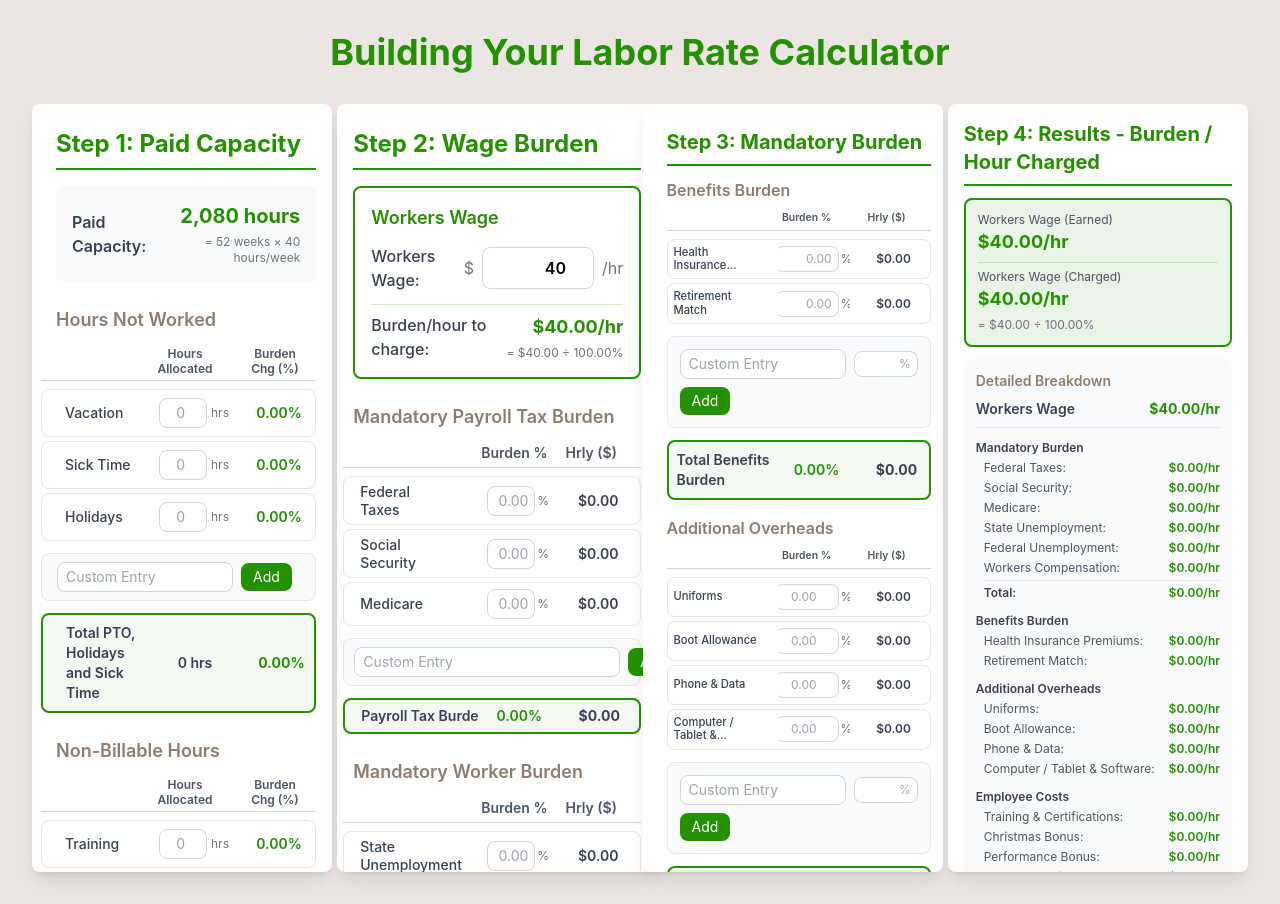
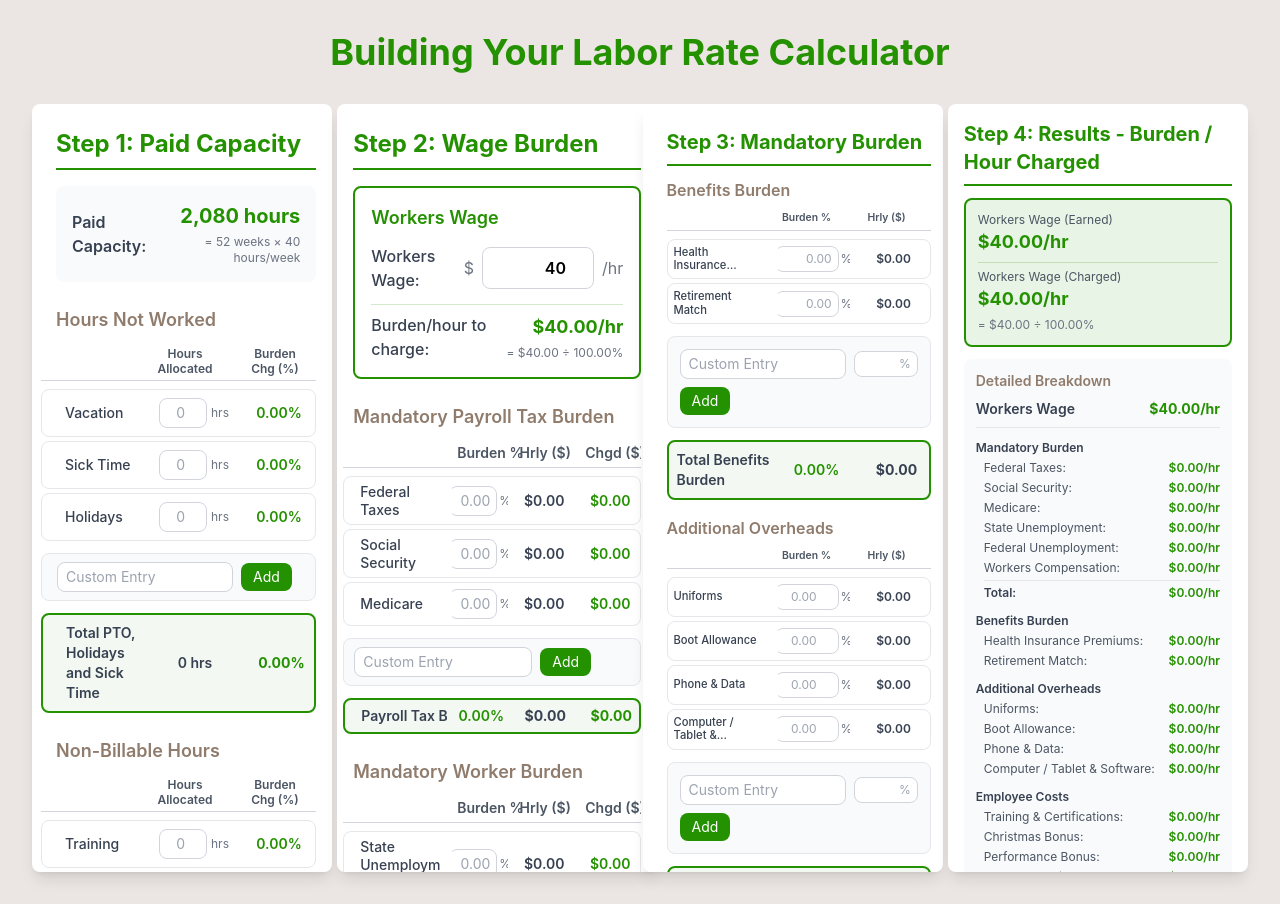
Before and after one commit to KayFernPR/Time-Material-Calculator, a React (Vite) app: page / in a window 1280 px wide. Built offline with nearby package versions, Linux system fonts and the light colour scheme.

Commit message:
Step 2: fit all 4 columns within container width
Made-with: Cursor

```diff
--- a/src/components/LaborRateCalculator.jsx
+++ b/src/components/LaborRateCalculator.jsx
@@ -781,7 +781,7 @@ function LaborRateCalculator() {
                 </h3>
 
                 {/* Table Header */}
-                <div className="grid grid-cols-[minmax(8rem,1fr)_4.25rem_5rem_5.25rem] gap-1.5 mb-2 font-semibold text-gray-600 border-b border-gray-300 pb-1 min-w-0 overflow-hidden -ml-[10px] text-sm">
+                <div className="grid grid-cols-[minmax(6rem,1fr)_3.5rem_3.75rem_3.75rem] gap-1.5 mb-2 font-semibold text-gray-600 border-b border-gray-300 pb-1 min-w-0 overflow-hidden -ml-[10px] text-sm">
                   <div className="min-w-0 overflow-hidden ml-[10px]"></div>
                   <div className="text-center whitespace-nowrap px-1 min-w-0">Burden %</div>
                   <div className="text-center whitespace-nowrap px-1 min-w-0">Hrly ($)</div>
@@ -794,7 +794,7 @@ function LaborRateCalculator() {
                     const hourlyRate = safeCalculations.payrollTaxHourlyRates[option.id] || 0
                     const charged = safeCalculations.payrollTaxCharged[option.id] || 0
                     return (
-                      <div key={option.id} className="grid grid-cols-[minmax(8rem,1fr)_4.25rem_5rem_5.25rem] gap-1.5 items-center p-1.5 border border-gray-200 rounded-lg hover:bg-gray-50 min-w-0 overflow-hidden -ml-[10px]">
+                      <div key={option.id} className="grid grid-cols-[minmax(6rem,1fr)_3.5rem_3.75rem_3.75rem] gap-1.5 items-center p-1.5 border border-gray-200 rounded-lg hover:bg-gray-50 min-w-0 overflow-hidden -ml-[10px]">
                         <label className="text-gray-700 font-medium break-words min-w-0 whitespace-pre-line overflow-hidden ml-[10px] leading-tight text-sm">
                           {option.label}
                         </label>
@@ -812,10 +812,10 @@ function LaborRateCalculator() {
                           />
                           <span className="text-gray-500 text-xs ml-0.5">%</span>
                         </div>
-                        <div className="text-center text-sm font-semibold text-gray-700 whitespace-nowrap px-1 min-w-[4.25rem]">
+                        <div className="text-center text-sm font-semibold text-gray-700 whitespace-nowrap px-1 min-w-0">
                           ${hourlyRate.toFixed(2)}
                         </div>
-                        <div className="text-center text-sm font-semibold text-primary whitespace-nowrap px-1 min-w-[4.25rem]">
+                        <div className="text-center text-sm font-semibold text-primary whitespace-nowrap px-1 min-w-0">
                           ${charged.toFixed(2)}
                         </div>
                       </div>
@@ -825,7 +825,7 @@ function LaborRateCalculator() {
                     const hourlyRate = safeCalculations.payrollTaxHourlyRates[`custom-${idx}`] ?? 0
                     const charged = safeCalculations.payrollTaxCharged[`custom-${idx}`] ?? 0
                     return (
-                      <div key={field.id} className="grid grid-cols-[minmax(8rem,1fr)_4.25rem_5rem_5.25rem] gap-1.5 items-center p-1.5 border border-gray-200 rounded-lg hover:bg-gray-50 min-w-0 overflow-hidden -ml-[10px]">
+                      <div key={field.id} className="grid grid-cols-[minmax(6rem,1fr)_3.5rem_3.75rem_3.75rem] gap-1.5 items-center p-1.5 border border-gray-200 rounded-lg hover:bg-gray-50 min-w-0 overflow-hidden -ml-[10px]">
                         <div className="flex items-center gap-1.5 min-w-0 overflow-hidden ml-[10px]">
                           <label className="text-gray-700 font-medium break-words min-w-0 whitespace-pre-line overflow-hidden leading-tight text-sm">
                             {field.label}
@@ -854,10 +854,10 @@ function LaborRateCalculator() {
                           />
                           <span className="text-gray-500 text-xs ml-0.5">%</span>
                         </div>
-                        <div className="text-center text-sm font-semibold text-gray-700 whitespace-nowrap px-1 min-w-[4.25rem]">
+                        <div className="text-center text-sm font-semibold text-gray-700 whitespace-nowrap px-1 min-w-0">
                           ${Number(hourlyRate).toFixed(2)}
                         </div>
-                        <div className="text-center text-sm font-semibold text-primary whitespace-nowrap px-1 min-w-[4.25rem]">
+                        <div className="text-center text-sm font-semibold text-primary whitespace-nowrap px-1 min-w-0">
                           ${Number(charged).toFixed(2)}
                         </div>
                       </div>
@@ -866,7 +866,7 @@ function LaborRateCalculator() {
                 </div>
 
                 {/* Add Custom Payroll Tax Field */}
-                <div className="mt-3 grid grid-cols-[minmax(8rem,1fr)_4.25rem_5rem_5.25rem] gap-1.5 items-stretch border border-gray-200 rounded-lg bg-gray-50 min-w-0 -ml-[10px] pt-2 pr-2 pb-2 pl-[10px]">
+                <div className="mt-3 grid grid-cols-[minmax(6rem,1fr)_3.5rem_3.75rem_3.75rem] gap-1.5 items-stretch border border-gray-200 rounded-lg bg-gray-50 min-w-0 -ml-[10px] pt-2 pr-2 pb-2 pl-[10px]">
                   <div className="col-span-4 flex items-center gap-2 w-full min-w-0">
                     <input
                       type="text"
@@ -887,15 +887,15 @@ function LaborRateCalculator() {
                 </div>
 
                 {/* Payroll Tax Burden */}
-                <div className="mt-3 grid grid-cols-[minmax(8rem,1fr)_4.25rem_5rem_5.25rem] gap-1.5 items-center p-1.5 border-2 border-primary rounded-lg bg-primary/5 min-w-0 overflow-hidden -ml-[10px]">
+                <div className="mt-3 grid grid-cols-[minmax(6rem,1fr)_3.5rem_3.75rem_3.75rem] gap-1.5 items-center p-1.5 border-2 border-primary rounded-lg bg-primary/5 min-w-0 overflow-hidden -ml-[10px]">
                   <div className="text-gray-700 text-sm font-semibold min-w-0 pr-1 overflow-hidden ml-[10px] whitespace-nowrap">Payroll Tax Burden</div>
-                  <div className="text-center text-sm font-semibold text-primary px-1 min-w-[3.5rem]">
+                  <div className="text-center text-sm font-semibold text-primary px-1 min-w-0">
                     {safeCalculations.combinedFederalPayrollTaxPercent.toFixed(2)}%
                   </div>
-                  <div className="text-center text-sm font-bold text-gray-700 px-1 min-w-[4.25rem]">
+                  <div className="text-center text-sm font-bold text-gray-700 px-1 min-w-0">
                     ${safeCalculations.combinedFederalPayrollTaxHourlyRate.toFixed(2)}
                   </div>
-                  <div className="text-center text-sm font-bold text-primary px-1 min-w-[4.25rem]">
+                  <div className="text-center text-sm font-bold text-primary px-1 min-w-0">
                     ${safeCalculations.combinedFederalPayrollTaxCharged.toFixed(2)}
                   </div>
                 </div>
@@ -908,7 +908,7 @@ function LaborRateCalculator() {
                 </h3>
 
                 {/* Table Header */}
-                <div className="grid grid-cols-[minmax(8rem,1fr)_4.25rem_5rem_5.25rem] gap-1.5 mb-2 font-semibold text-gray-600 border-b border-gray-300 pb-1 min-w-0 overflow-hidden -ml-[10px] text-sm">
+                <div className="grid grid-cols-[minmax(6rem,1fr)_3.5rem_3.75rem_3.75rem] gap-1.5 mb-2 font-semibold text-gray-600 border-b border-gray-300 pb-1 min-w-0 overflow-hidden -ml-[10px] text-sm">
                   <div className="min-w-0 overflow-hidden ml-[10px]"></div>
                   <div className="text-center whitespace-nowrap px-1 min-w-0">Burden %</div>
                   <div className="text-center whitespace-nowrap px-1 min-w-0">Hrly ($)</div>
@@ -921,7 +921,7 @@ function LaborRateCalculator() {
                     const hourlyRate = safeCalculations.workerBurdenHourlyRates[option.id] || 0
                     const charged = safeCalculations.workerBurdenCharged[option.id] || 0
                     return (
-                      <div key={option.id} className="grid grid-cols-[minmax(8rem,1fr)_4.25rem_5rem_5.25rem] gap-1.5 items-center p-1.5 border border-gray-200 rounded-lg hover:bg-gray-50 min-w-0 overflow-hidden -ml-[10px]">
+                      <div key={option.id} className="grid grid-cols-[minmax(6rem,1fr)_3.5rem_3.75rem_3.75rem] gap-1.5 items-center p-1.5 border border-gray-200 rounded-lg hover:bg-gray-50 min-w-0 overflow-hidden -ml-[10px]">
                         <label className="text-gray-700 font-medium break-words min-w-0 whitespace-pre-line overflow-hidden ml-[10px] leading-tight text-sm">
                           {option.label}
                         </label>
@@ -939,10 +939,10 @@ function LaborRateCalculator() {
                           />
                           <span className="text-gray-500 text-xs ml-0.5">%</span>
                         </div>
-                        <div className="text-center text-sm font-semibold text-gray-700 whitespace-nowrap px-1 min-w-[4.25rem]">
+                        <div className="text-center text-sm font-semibold text-gray-700 whitespace-nowrap px-1 min-w-0">
                           ${hourlyRate.toFixed(2)}
                         </div>
-                        <div className="text-center text-sm font-semibold text-primary whitespace-nowrap px-1 min-w-[4.25rem]">
+                        <div className="text-center text-sm font-semibold text-primary whitespace-nowrap px-1 min-w-0">
                           ${charged.toFixed(2)}
                         </div>
                       </div>
@@ -952,7 +952,7 @@ function LaborRateCalculator() {
                     const hourlyRate = safeCalculations.workerBurdenHourlyRates[`custom-${idx}`] ?? 0
                     const charged = safeCalculations.workerBurdenCharged[`custom-${idx}`] ?? 0
                     return (
-                      <div key={field.id} className="grid grid-cols-[minmax(8rem,1fr)_4.25rem_5rem_5.25rem] gap-1.5 items-center p-1.5 border border-gray-200 rounded-lg hover:bg-gray-50 min-w-0 overflow-hidden -ml-[10px]">
+                      <div key={field.id} className="grid grid-cols-[minmax(6rem,1fr)_3.5rem_3.75rem_3.75rem] gap-1.5 items-center p-1.5 border border-gray-200 rounded-lg hover:bg-gray-50 min-w-0 overflow-hidden -ml-[10px]">
                         <div className="flex items-center gap-1.5 min-w-0 overflow-hidden ml-[10px]">
                           <label className="text-gray-700 font-medium break-words min-w-0 whitespace-pre-line overflow-hidden leading-tight text-sm">
                             {field.label}
@@ -981,10 +981,10 @@ function LaborRateCalculator() {
                           />
                           <span className="text-gray-500 text-xs ml-0.5">%</span>
                         </div>
-                        <div className="text-center text-sm font-semibold text-gray-700 whitespace-nowrap px-1 min-w-[4.25rem]">
+                        <div className="text-center text-sm font-semibold text-gray-700 whitespace-nowrap px-1 min-w-0">
                           ${Number(hourlyRate).toFixed(2)}
                         </div>
-                        <div className="text-center text-sm font-semibold text-primary whitespace-nowrap px-1 min-w-[4.25rem]">
+                        <div className="text-center text-sm font-semibold text-primary whitespace-nowrap px-1 min-w-0">
                           ${Number(charged).toFixed(2)}
                         </div>
                       </div>
@@ -993,7 +993,7 @@ function LaborRateCalculator() {
                 </div>
 
                 {/* Add Custom Worker Burden Field */}
-                <div className="mt-3 grid grid-cols-[minmax(8rem,1fr)_4.25rem_5rem_5.25rem] gap-1.5 items-stretch border border-gray-200 rounded-lg bg-gray-50 min-w-0 -ml-[10px] pt-2 pr-2 pb-2 pl-[10px]">
+                <div className="mt-3 grid grid-cols-[minmax(6rem,1fr)_3.5rem_3.75rem_3.75rem] gap-1.5 items-stretch border border-gray-200 rounded-lg bg-gray-50 min-w-0 -ml-[10px] pt-2 pr-2 pb-2 pl-[10px]">
                   <div className="col-span-4 flex items-center gap-2 w-full min-w-0">
                     <input
                       type="text"
@@ -1014,30 +1014,30 @@ function LaborRateCalculator() {
                 </div>
 
                 {/* Worker Burden Total */}
-                <div className="mt-3 grid grid-cols-[minmax(8rem,1fr)_4.25rem_5rem_5.25rem] gap-1.5 items-center p-1.5 border-2 border-primary rounded-lg bg-primary/5 min-w-0 overflow-hidden -ml-[10px]">
+                <div className="mt-3 grid grid-cols-[minmax(6rem,1fr)_3.5rem_3.75rem_3.75rem] gap-1.5 items-center p-1.5 border-2 border-primary rounded-lg bg-primary/5 min-w-0 overflow-hidden -ml-[10px]">
                   <div className="text-gray-700 text-sm font-semibold min-w-0 pr-1 overflow-hidden ml-[10px] whitespace-nowrap">Worker Burden</div>
-                  <div className="text-center text-sm font-semibold text-primary px-1 min-w-[3.5rem]">
+                  <div className="text-center text-sm font-semibold text-primary px-1 min-w-0">
                     {safeCalculations.workerBurdenPercent.toFixed(2)}%
                   </div>
-                  <div className="text-center text-sm font-bold text-gray-700 px-1 min-w-[4.25rem]">
+                  <div className="text-center text-sm font-bold text-gray-700 px-1 min-w-0">
                     ${safeCalculations.workerBurdenHourlyRate.toFixed(2)}
                   </div>
-                  <div className="text-center text-sm font-bold text-primary px-1 min-w-[4.25rem]">
+                  <div className="text-center text-sm font-bold text-primary px-1 min-w-0">
                     ${safeCalculations.workerBurdenChargedTotal.toFixed(2)}
                   </div>
                 </div>
               </div>
 
               {/* Total Wage Burden */}
-              <div className="mt-3 grid grid-cols-[minmax(8rem,1fr)_4.25rem_5rem_5.25rem] gap-1.5 items-center p-1.5 border-2 border-primary rounded-lg bg-primary/10 min-w-0 overflow-hidden -ml-[10px]">
+              <div className="mt-3 grid grid-cols-[minmax(6rem,1fr)_3.5rem_3.75rem_3.75rem] gap-1.5 items-center p-1.5 border-2 border-primary rounded-lg bg-primary/10 min-w-0 overflow-hidden -ml-[10px]">
                 <div className="text-gray-700 text-sm font-bold min-w-0 pr-1 overflow-hidden ml-[10px] whitespace-nowrap">Total Wage Burden</div>
-                <div className="text-center text-sm font-bold text-primary px-1 min-w-[3.5rem]">
+                <div className="text-center text-sm font-bold text-primary px-1 min-w-0">
                   {safeCalculations.totalMandatoryBurdenPercent.toFixed(2)}%
                 </div>
-                <div className="text-center text-sm font-bold text-gray-700 px-1 min-w-[4.25rem]">
+                <div className="text-center text-sm font-bold text-gray-700 px-1 min-w-0">
                   ${safeCalculations.totalMandatoryBurdenHourlyRate.toFixed(2)}
                 </div>
-                <div className="text-center text-sm font-bold text-primary px-1 min-w-[4.25rem]">
+                <div className="text-center text-sm font-bold text-primary px-1 min-w-0">
                   ${safeCalculations.totalMandatoryBurdenCharged.toFixed(2)}
                 </div>
               </div>
```
